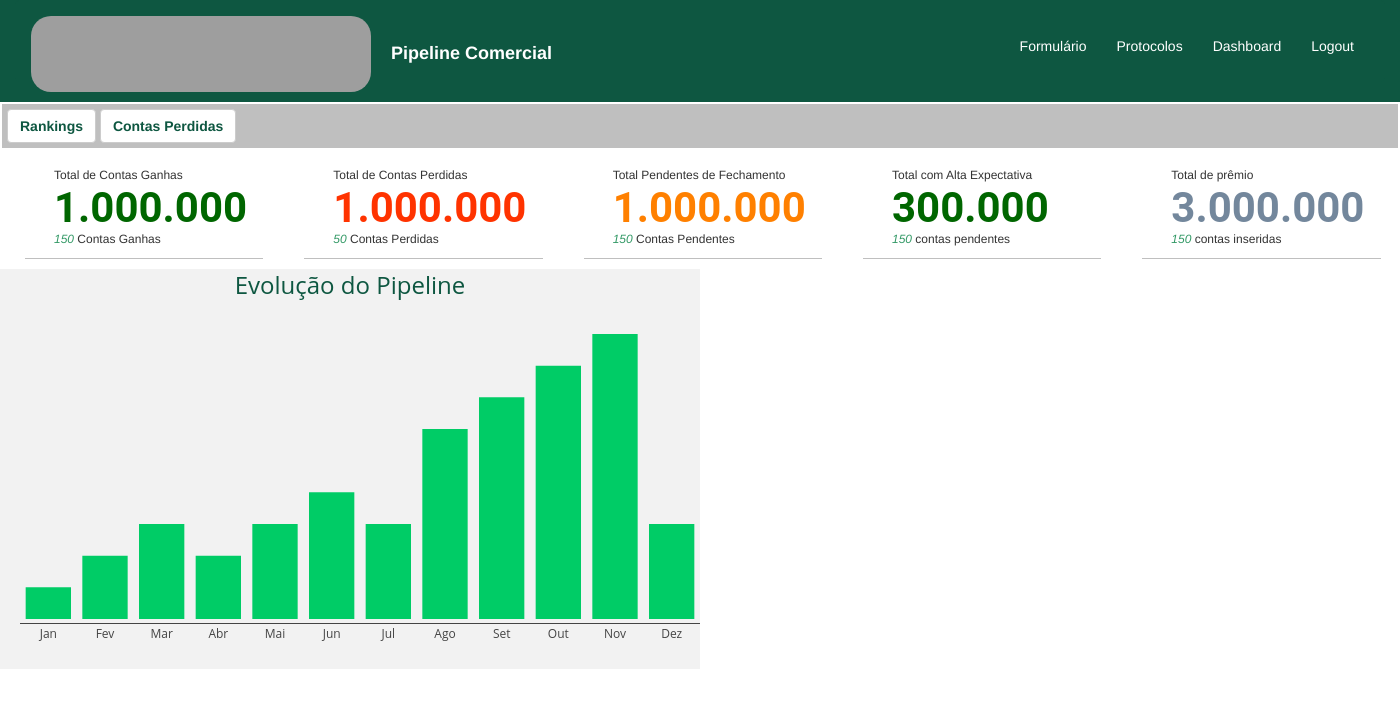
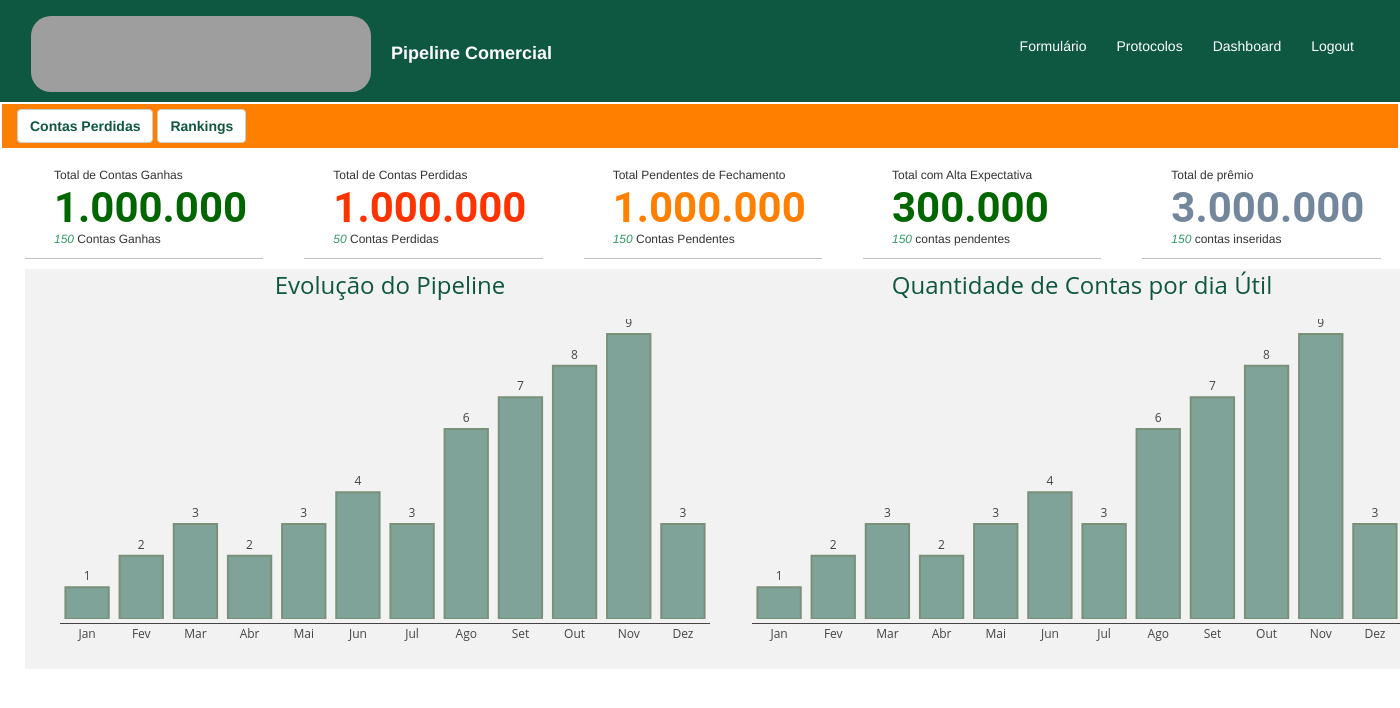
Before and after one commit to nicolasmelo1/berkley, a Django app: page /dashboard/ in a window 1400 px wide; the page is wider, and only the part inside the window is pictured. Shown: the top 708 px of that part. Run offline with Django 3.2, Linux system fonts and the light colour scheme; some libraries are stand-ins or nearby versions; grey boxes are pictures that could not be loaded.

Commit message:
Atualização na página de dashboard

```diff
--- a/templates/dashboard/includes/dashboard_include.html
+++ b/templates/dashboard/includes/dashboard_include.html
@@ -1,7 +1,7 @@
 {% block content %}
-<div class="bs-example-popovers" style="background-color: #bfbfbf; border: 2px solid#ffffff; margin-bottom: 7px">
-    <button type="button" class="btn btn-default" data-container="body" data-toggle="popover" data-placement="right" style="color: #0e5741; margin-bottom: 5px; margin-top: 5px; margin-left: 5px"><strong>Rankings</strong></button>
-    <button type="button" class="btn btn-default" data-container="body" data-toggle="popover" data-placement="top" style="color: #0e5741"><strong>Contas Perdidas</strong></button>
+<div class="bs-example-popovers" style="background-color: #ff8000; border: 2px solid#ffffff; margin-bottom: 7px">
+    <button type="button" class="btn btn-default" data-container="body" data-toggle="popover" data-placement="right" style="color: #0e5741; margin-bottom: 5px; margin-top: 5px; margin-left: 15px"><strong>Contas Perdidas</strong></button>
+    <button type="button" class="btn btn-default" data-container="body" data-toggle="popover" data-placement="top" style="color: #0e5741"><strong>Rankings</strong></button>
 </div>
 
 <div class="row">
@@ -33,10 +33,13 @@
 </div>
 
 <div class="row">
-    <div class="col-md-6 col-sm-2 col-xs-6" style="margin-top: 10px; background-color: #f2f2f2">
+    <div class="col-md-4 col-sm-3 col-xs-4" style="margin-top: 10px; margin-left: 40px; background-color: #f2f2f2">
         <div id="myDiv"></div>
     </div>
-
+    <div class="col-md-4 col-sm-3 col-xs-4" style="margin-top: 10px; margin-left: 215px; background-color: #f2f2f2;">
+        <div id="myDiv2"></div>
+    </div>
+</div>
 
     {% include 'dashboard/includes/dashboard_scripts.html' %}
 
--- a/templates/dashboard/includes/dashboard_scripts.html
+++ b/templates/dashboard/includes/dashboard_scripts.html
@@ -2,15 +2,37 @@
 <!-- Chart code -->
 <script>
 
-var myPlot = document.getElementById('myDiv'),
-    x = ['Jan', 'Fev', 'Mar', 'Abr', 'Mai', 'Jun', 'Jul', 'Ago', 'Set', 'Out', 'Nov', 'Dez'],
-    y = [1, 2, 3, 2, 3, 4, 3, 6, 7, 8, 9, 3],
-    colors =['#00cc66','#00cc66','#00cc66',
-             '#00cc66','#00cc66','#00cc66',
-             '#00cc66', '#00cc66', '#00cc66', '#00cc66', '#00cc66', '#00cc66'],
-    data = [{x:x, y:y,
-             type:'bar',
-             mode:'markers', marker:{size:16, color:colors}}]
+   var xValue = ['Jan', 'Fev', 'Mar', 'Abr', 'Mai', 'Jun', 'Jul', 'Ago', 'Set', 'Out', 'Nov', 'Dez'];
+   var yValue = [1, 2, 3, 2, 3, 4, 3, 6, 7, 8, 9, 3];
+
+   var trace1 ={
+  x: xValue,
+  y: yValue,
+  type: 'bar',
+  text: yValue,
+       font: {
+      family: 'Arial',
+      size: 29,
+      color: 'rgba(245,246,249,1)'
+    },
+  textposition: 'outside',
+  hovertext: ['Ganho: 1.000.000<br>Perdido: 200.000<br>Pendente: 1.400.000', 'Ganho: 1.000.000<br>Perdido: 200.000<br>Pendente: 1.400.000', 'Ganho: 1.000.000<br>Perdido: 200.000<br>Pendente: 1.400.000', 'Ganho: 1.000.000<br>Perdido: 200.000<br>Pendente: 1.400.000', 'Ganho: 1.000.000<br>Perdido: 200.000<br>Pendente: 1.400.000', 'Ganho: 1.000.000<br>Perdido: 200.000<br>Pendente: 1.400.000', 'Ganho: 1.000.000<br>Perdido: 200.000<br>Pendente: 1.400.000', 'Ganho: 1.000.000<br>Perdido: 200.000<br>Pendente: 1.400.000', 'Ganho: 1.000.000<br>Perdido: 200.000<br>Pendente: 1.400.000', 'Ganho: 1.000.000<br>Perdido: 200.000<br>Pendente: 1.400.000', 'Ganho: 1.000.000<br>Perdido: 200.000<br>Pendente: 1.400.000', 'Ganho: 1.000.000<br>Perdido: 200.000<br>Pendente: 1.400.000', 'Ganho: 1.000.000<br>Perdido: 200.000<br>Pendente: 1.400.000'],
+  hoverinfo: 'text',
+  hoverlabel: {
+    bgcolor: '#404040',
+    font: {color: '#e6e6e6'}
+  },
+  marker: {
+    color: '#0e5741',
+    opacity: 0.5,
+    line: {
+      color: '#003300',
+      width: 2
+    }
+  }
+};
+var data1 = [trace1];
+
 var layout = {
   title:'Evolução do Pipeline',
   titlefont:{color: '#0e5741', size: 24 },
@@ -20,7 +42,7 @@ var layout = {
   height: 400,
   margin: {
     l: 20,
-    r: 0,
+    r: 30,
     b: 50,
     t: 50,
     pad: 4
@@ -47,9 +69,9 @@ var layout = {
   }
 };
 
-Plotly.newPlot('myDiv', data, layout, {displayModeBar: false});
+Plotly.newPlot('myDiv', data1, layout, {displayModeBar: false});
 
-myPlot.on('plotly_hover', function(data){
+/*myPlot.on('plotly_hover', function(data){
   var pn='',
       tn='',
       colors=[];
@@ -78,6 +100,73 @@ myPlot.on('plotly_unhover', function(data){
   var update = {'marker':{color: colors, size:16}};
   Plotly.restyle('myDiv', update, [tn]);
 });
+*/
+
+//Gráfico 2
+   var xValue2 = ['Jan', 'Fev', 'Mar', 'Abr', 'Mai', 'Jun', 'Jul', 'Ago', 'Set', 'Out', 'Nov', 'Dez'];
+   var yValue2 = [1, 2, 3, 2, 3, 4, 3, 6, 7, 8, 9, 3];
+
+   var trace2 ={
+       x: xValue2,
+  y: yValue2,
+  type: 'bar',
+  text: yValue2,
+  textposition: 'outside',
+  hovertext: ['Ganho: 1.000.000<br>Perdido: 200.000<br>Pendente: 1.400.000', 'Ganho: 1.000.000<br>Perdido: 200.000<br>Pendente: 1.400.000', 'Ganho: 1.000.000<br>Perdido: 200.000<br>Pendente: 1.400.000', 'Ganho: 1.000.000<br>Perdido: 200.000<br>Pendente: 1.400.000', 'Ganho: 1.000.000<br>Perdido: 200.000<br>Pendente: 1.400.000', 'Ganho: 1.000.000<br>Perdido: 200.000<br>Pendente: 1.400.000', 'Ganho: 1.000.000<br>Perdido: 200.000<br>Pendente: 1.400.000', 'Ganho: 1.000.000<br>Perdido: 200.000<br>Pendente: 1.400.000', 'Ganho: 1.000.000<br>Perdido: 200.000<br>Pendente: 1.400.000', 'Ganho: 1.000.000<br>Perdido: 200.000<br>Pendente: 1.400.000', 'Ganho: 1.000.000<br>Perdido: 200.000<br>Pendente: 1.400.000', 'Ganho: 1.000.000<br>Perdido: 200.000<br>Pendente: 1.400.000', 'Ganho: 1.000.000<br>Perdido: 200.000<br>Pendente: 1.400.000'],
+  hoverinfo: 'text',
+  hoverlabel: {
+    bgcolor: '#404040',
+    font: {color: '#e6e6e6'}
+  },
+  marker: {
+    color: '#0e5741',
+    opacity: 0.5,
+    line: {
+      color: '#003300',
+      width: 2
+    }
+  }
+};
+var data2 = [trace2];
+
+var layout2 = {
+  title:'Quantidade de Contas por dia Útil',
+  titlefont:{color: '#0e5741', size: 24 },
+  hovermode:'closest',
+  autosize: true,
+  width: 700,
+  height: 400,
+  margin: {
+    l: 20,
+    r: 30,
+    b: 50,
+    t: 50,
+    pad: 4
+  },
+  paper_bgcolor: '#f2f2f2',
+  plot_bgcolor: '#f2f2f2',
+  xaxis: {
+    autorange: true,
+    showgrid: false,
+    zeroline: false,
+    showline: true,
+    autotick: true,
+    ticks: '',
+    showticklabels: true
+  },
+  yaxis: {
+    autorange: true,
+    showgrid: false,
+    zeroline: false,
+    showline: false,
+    autotick: true,
+    ticks: '',
+    showticklabels: false
+  }
+};
+
+Plotly.newPlot('myDiv2', data2, layout2, {displayModeBar: false});
+
 
 
 </script>
```
